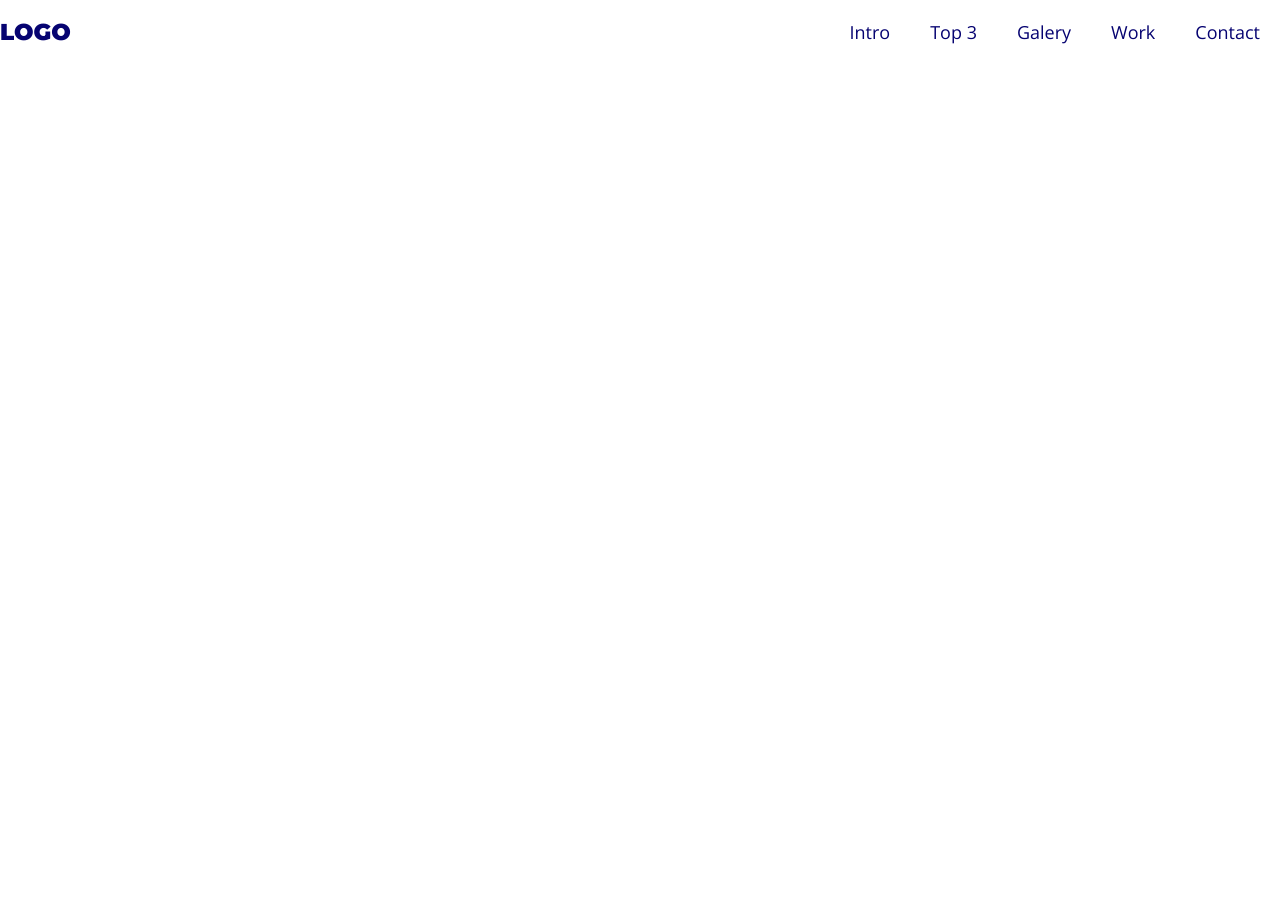
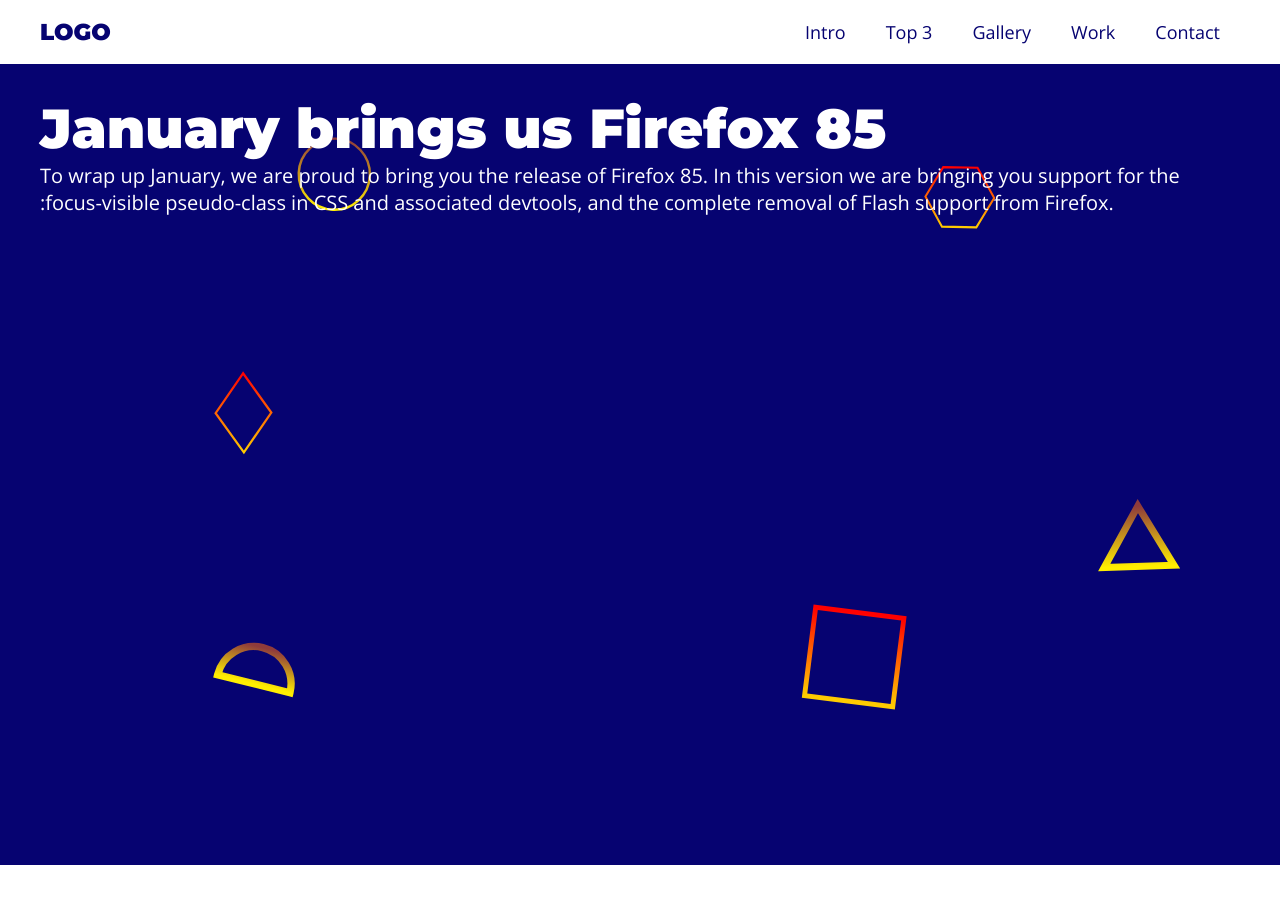
Before and after one commit to felipergalvao/ProjetoLandingPage, a plain HTML site: page index.html in a window 1280 px wide. Drawn offline with nearby package versions, Linux system fonts and the light colour scheme.

Commit message:
Atualização de código

```diff
--- a/assets/css/classes.css
+++ b/assets/css/classes.css
@@ -1,5 +1,5 @@
 .main-bg {
-    background-image: url('../img/main-bg.svg');
+    background-image: url('./img/main-bg.svg');
     background-size: cover;
     background-position: center center;
     color: var(--white-color);
@@ -18,3 +18,7 @@
 .section {
     min-height: 100vh;
 }
+
+.menu-spacing {
+    height: 65px;
+}
--- a/index.html
+++ b/index.html
@@ -17,25 +17,36 @@
     <link rel="stylesheet" href="./assets/css/style.css">
 </head>
 
-<body class="main-bg main-content">
+<body class="main-bg">
     <aside class="menu white-bg">
-        <section class="menu-content">
-            <h1><a href="#">LOGO</a></h1>
-
+        <div class="main-content menu-content">
+            <h1>
+                <a href="#">LOGO</a>
+            </h1>
             <nav>
                 <ul>
                     <li><a href="#">Intro</a></li>
                     <li><a href="#">Top 3</a></li>
-                    <li><a href="#">Galery</a></li>
+                    <li><a href="#">Gallery</a></li>
                     <li><a href="#">Work</a></li>
                     <li><a href="#">Contact</a></li>
                 </ul>
             </nav>
-        </section>
+        </div>
     </aside>
 
-    <section class="section"></section>
-    <section class="section"></section>
+    <div class="menu-spacing"></div>
+
+    <section class="intro main-bg section">
+        <div class="main-content intro-content">
+            <div class="intro-text-content">
+                <h2>January brings us Firefox 85</h2>
+                <p>To wrap up January, we are proud to bring you the release of Firefox 85. In this version we are bringing you support for the :focus-visible pseudo-class in CSS and associated devtools, and the complete removal of Flash support from Firefox.</p>
+            </div>
+            <div class="intro-img"></div>
+        </div>
+    </section>
+    <section class="white-bg section"></section>
 </body>
 
 </html>
```
